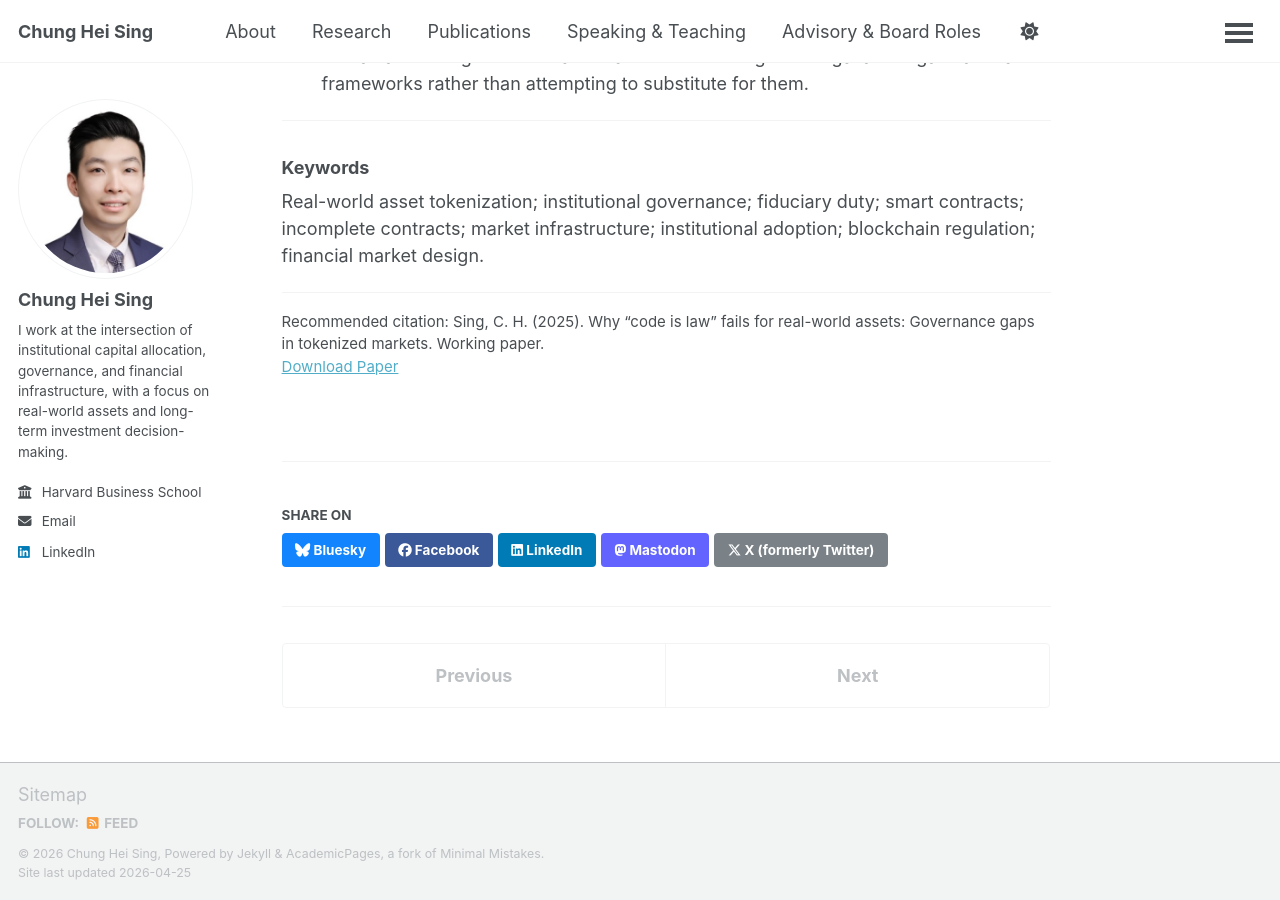
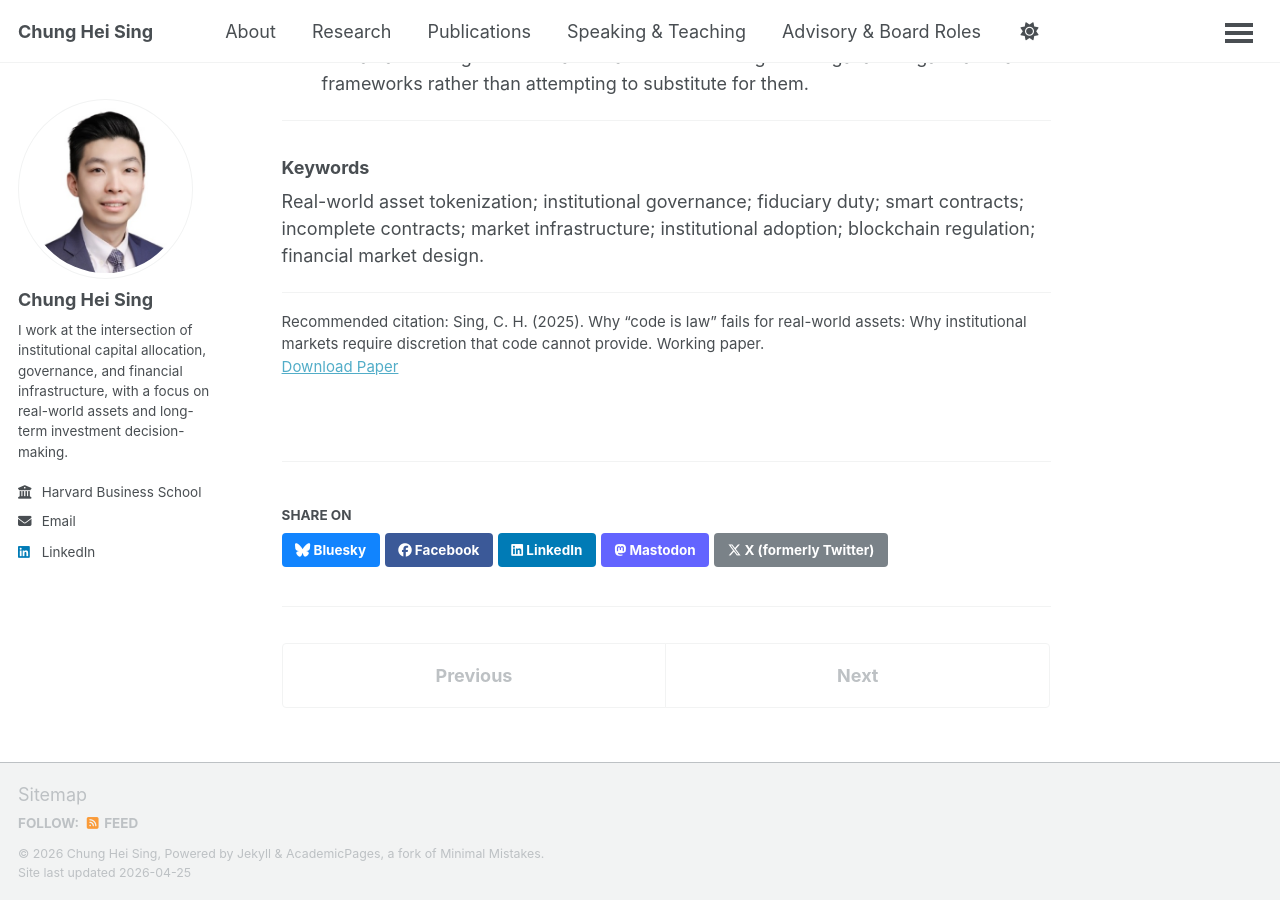
Before and after one commit to chungheising/chungheising.github.io, a Jekyll site: the page built from _publications/2025_12_why_code_is_law_fails_rwa.md, in a window 1280 px wide and 900 px high, scrolled down 963 px. Built offline with Jekyll 4.4.1, drawn with Linux system fonts in a browser that asks for light colours; a script bundle is joined from its source files by our own code; library files that are not in the unit come from our copies; some of the changed text lies outside the part shown.

Commit message:
Update and rename 2025-12_why_code_is_law_fails_rwa.md to 2025_12_why_code_is_law_fails_rwa.md

```diff
--- a/_publications/2025-12_why_code_is_law_fails_rwa.md
+++ b/_publications/2025_12_why_code_is_law_fails_rwa.md
@@ -1,6 +1,6 @@
 ---
 title: "Why “Code Is Law” Fails for Real-World Assets"
-subtitle: "Governance Gaps in Tokenized Markets"
+subtitle: "Why Institutional Markets Require Discretion That Code Cannot Provide"
 collection: publications
 permalink: /publication/code-is-law-fails-rwa/
 date: 2025-12-01
@@ -9,7 +9,7 @@
 category: digital_tokenized
 excerpt: "Why the principle of “code is law” breaks down for real-world assets—and why institutional tokenization is fundamentally a governance and fiduciary design challenge."
 paperurl: /files/Sing_2025_Why_Code_is_Law_Fails_for_Real-World_Assets.pdf
-citation: "Sing, C. H. (2025). Why “code is law” fails for real-world assets: Governance gaps in tokenized markets. Working paper."
+citation: "Sing, C. H. (2025). Why “code is law” fails for real-world assets: Why institutional markets require discretion that code cannot provide. Working paper."
 
 ---
 
```
